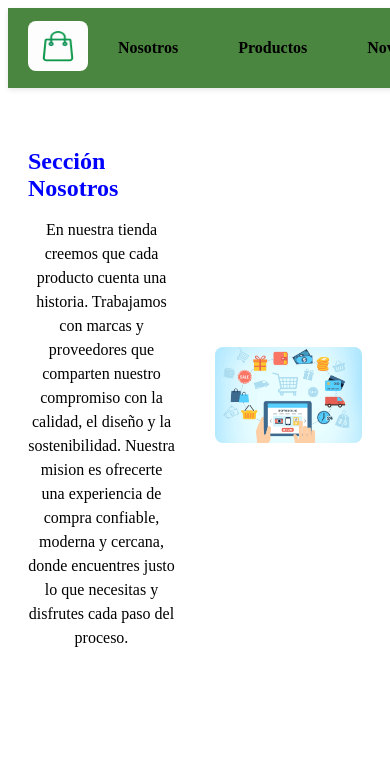
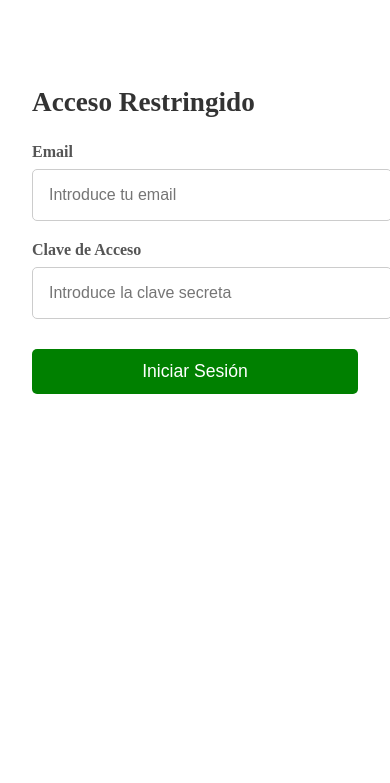
Before and after one commit to de123kl/E-Comerce, a website: page index.html in a window 390 px wide. Shown: the top 783 px of the page. Drawn offline with Linux system fonts and the light colour scheme.

Commit message:
Add: Menu hamburguesa y login básico

```diff
--- a/styles.css
+++ b/Landing.css
@@ -15,13 +15,40 @@
 .logo img {
   border-radius: 8px;
 }
+/* BOTÓN HAMBURGUESA (ESCONDE EN DESKTOP) */
+.menu-toggle {
+  display: none; /* Oculto por defecto */
+  font-size: 2rem; /* Tamaño del ícono hamburguesa */
+  background: none; /* Sin fondo */
+  border: none; /* Sin bordes */
+  cursor: pointer; /* Manito al pasar el mouse */
+  margin-right: 1rem; /* Espacio entre el borde derecho */
+}
 
-.Menu-Horizontal {
-  list-style: none;
-  display: flex;
-  align-items: center;
-  margin: 0;
-  padding: 0;
+/* RESPONSIVE: MÓVILES */
+@media (max-width: 768px) {
+  .menu-toggle {
+    display: block; /* Mostrar botón hamburguesa en móviles */
+    color: black;
+  }
+
+  .Menu-Horizontal {
+    display: none; /* Ocultar menú horizontal por defecto */
+    flex-direction: column; /* Mostrarlo en vertical al activarse */
+    width: 100%;
+    background-color: white;
+    position: absolute;
+    top: 4rem; /* Debajo del menú fijo */
+    left: 0;
+  }
+
+  .Menu-Horizontal.active {
+    display: flex; /* Mostrar menú al activar la clase */
+  }
+
+  .Menu-Horizontal li {
+    border-bottom: 1px solid #ccc; /* Líneas separadoras */
+  }
 }
 
 .Menu-Horizontal > li {
--- a/index.html
+++ b/index.html
@@ -3,179 +3,42 @@
   <head>
     <meta charset="UTF-8" />
     <meta name="viewport" content="width=device-width, initial-scale=1.0" />
-    <meta http-equiv="X-UA-Compatible" content="ie=edge" />
-    <title>Mi Web Site</title>
-    <link rel="stylesheet" href="styles.css" />
+    <title>Login con Clave Estática</title>
+    <link rel="stylesheet" href="login.css" />
   </head>
   <body>
-    <!-- NAV -->
-    <nav class="topheader">
-      <a href="" class="logo">
-        <img height="50" width="60" src="img/Logo.png" alt="logo" />
-      </a>
-      <ul class="Menu-Horizontal">
-        <li><a href="#Nosotros">Nosotros</a></li>
-        <li>
-          <a href="">Productos</a>
-          <ul class="Menu-Vertical">
-            <li><a href="">Ropa</a></li>
-            <li><a href="">Accesorios</a></li>
-            <li><a href="">Ofertas</a></li>
-          </ul>
-        </li>
-        <li><a href="#Novedades"">Novedades</a></li>
-        <li><a href="#Contacto">Contáctanos</a></li>
-      </ul>
-    </nav>
+    <section class="login-container">
+      <div class="login-box">
+        <h2>Acceso Restringido</h2>
 
-    <!-- Seccion Nosotros -->
-    <section id="Nosotros" class="seccion-conocenos">
-      <div class="div-gral-conocenos">
-        <div class="div-conoc-texto">
-          <h2>Sección Nosotros</h2>
-          <p>
-            En nuestra tienda creemos que cada producto cuenta una historia. Trabajamos con marcas y proveedores que comparten nuestro compromiso con la calidad, el diseño y la sostenibilidad.
-            Nuestra mision es ofrecerte una experiencia de compra confiable, moderna y cercana, donde encuentres justo lo que necesitas y disfrutes cada paso del proceso.
-          </p>
-        </div>
-        <div class="div-conoc-imagen">
-          <img src="img/conocenos.png" alt="imagen conocenos" />
-        </div>
+        <form onsubmit="return validarLogin(event);">
+          <div class="input-group">
+            <label for="email">Email</label>
+            <input
+              type="email"
+              id="email"
+              name="email"
+              placeholder="Introduce tu email"
+              required
+            />
+          </div>
+
+          <div class="input-group">
+            <label for="password">Clave de Acceso</label>
+            <input
+              type="password"
+              id="password"
+              name="password"
+              placeholder="Introduce la clave secreta"
+              required
+            />
+          </div>
+
+          <button type="submit" class="login-button">Iniciar Sesión</button>
+        </form>
       </div>
     </section>
 
-    <!-- Seccion Novedades -->
-    <section id="Novedades" class="seccion-negocio">
-      <div class="div-gral-negocio">
-        <div class="div-negoc-texto">
-          <h2>Sección Novedades</h2>
-          <p>
-            Explora las ultimas incorporaciones a nuestro catálogo. Cada semana añadimos nuevos productos inspirados en as tendencias actuales y en las necesidades de nuestros clientes. Desde lanzamientos exclusivos hasta ofertas especiales, aquí descubrirás lo mas reciente para mantener tu estilo siempre actualizado.
-          </p>
-
-        </div>
-        <div class="div-negoc-video">
-          <iframe
-            width="560"
-            height="315"
-            src="https://www.youtube.com/embed/Hin8-nEFIuI?si=UMfBI3kVv4EMNz41"
-            title="YouTube video player"
-            frameborder="0"
-            allow="accelerometer; autoplay; clipboard-write; encrypted-media; gyroscope; picture-in-picture; web-share"
-            referrerpolicy="strict-origin-when-cross-origin"
-            allowfullscreen
-          ></iframe>
-        </div>
-      </div>
-    </section>
-
-    <!--SECCION CONTACTANOS-->
-    <section id="Contacto" class="seccion-formulario">
-      <div class="div-cont-formulario">
-        <h2>Contactenos</h2>
-        <p>Si tiene dudas, no dude en mandarnos un mensaje adjuntando sus datos</p>
-        <form class="formulario">
-          <div class="campo">
-            <label for="nombre">Nombres Completos:</label>
-            <input
-              type="text"
-              id="nombre"
-              name="nombre"
-              placeholder="Ingrese sus nombres"
-            />
-          </div>
-          <div class="campo">
-            <label for="correo">Correo:</label>
-            <input
-              type="text"
-              id="correo"
-              name="correo"
-              placeholder="Ingrese su correo"
-            />
-          </div>
-
-          <div class="campo">
-            <label for="asunto">Asunto:</label>
-            <input
-              type="text"
-              id="asunto"
-              name="asunto"
-              placeholder="Ingrese el asunto de su consulta"
-            />
-          </div>
-
-          <div class="campo">
-            <label for="mensaje">Mensaje:</label>
-            <textarea
-              type="text"
-              id="mensaje"
-              name="mensaje"
-              rows="5"
-              placeholder="Escriba su consulta"
-            ></textarea>
-          </div>
-          <button type="submit">Enviar</button>
-        </form>
-      </div>
-    </section>
-      <!-- PIE DE PAGINA -->
-
-      <section id="footer">
-        <footer class="footer">
-          <div class="footer-container">
-            <!-- Logo y nombre de sitio -->
-            <div class="footer-brand">
-              <img
-                src="img/Senati_logo.png"
-                alt="Logo"
-                class="footer-logo"
-              />
-              <p>SENATI</p>
-              <small>© 2025 Todos los derechos reservados</small>
-            </div>
-
-            <!-- Enlaces legales -->
-            <div class="footer-links">
-              <h4>Legal</h4>
-              <a href="/Documentos/3.politica-privacidad.pdf"
-                >Política de Privacidad</a
-              >
-              <!-- Dentro de href llama a un documento pdf con la poltica-->
-              <a href="#">Términos y Condiciones</a>
-              <!-- Dentro de href llama a un documento pdf con los terminos y condiciones-->
-              <a href="/Documentos/LeyProteccionDatos.pdf">Protección de Datos</a>
-            </div>
-
-            <!-- Redes sociales con íconos personalizados -->
-            <div class="footer-social">
-              <h4>Síguenos</h4>
-              <a href="#"
-                ><img
-                  src="https://cdn-icons-png.flaticon.com/512/145/145802.png"
-                  alt="Facebook"
-                  class="social-icon"
-              /></a>
-              <a href="#"
-                ><img
-                  src="https://cdn-icons-png.flaticon.com/512/145/145812.png"
-                  alt="Instagram"
-                  class="social-icon"
-              /></a>
-              <a href="#"
-                ><img
-                  src="https://cdn-icons-png.flaticon.com/512/145/145807.png"
-                  alt="LinkedIn"
-                  class="social-icon"
-              /></a>
-              <a href="#"
-                ><img
-                  src="https://cdn-icons-png.flaticon.com/512/145/145806.png"
-                  alt="Twitter"
-                  class="social-icon"
-              /></a>
-            </div>
-          </div>
-        </footer>
-      </section>
+    <script src="login.js"></script>
   </body>
 </html>
--- /dev/null
+++ b/login.css
@@ -0,0 +1,108 @@
+/* Contenedor principal: Centra el formulario */
+.login-container {
+  display: flex;
+  justify-content: center;
+  align-items: center;
+  min-height: 100vh;
+  width: 100%;
+  /* Fondo atractivo para la vista de escritorio */
+  background: linear-gradient(135deg, rgb(75, 134, 64) 0%, rgb(0, 95, 0) 100%);
+  padding: 1.25rem; /* 20px de padding */
+}
+
+/* La caja del formulario */
+.login-box {
+  background: white;
+  padding: 2.5rem; /* 40px */
+  border-radius: 0.625rem; /* 10px */
+  box-shadow: 0 0.25rem 0.9375rem rgba(0, 0, 0, 0.2); /* Sombra */
+  width: 100%;
+  max-width: 25rem; /* 400px, el ancho máximo */
+  text-align: center;
+}
+
+.login-box h2 {
+  margin-bottom: 1.5625rem; /* 25px */
+  color: #333;
+  font-size: 1.8rem;
+}
+
+/* División para agrupar Label e Input */
+.input-group {
+  margin-bottom: 1.25rem; /* 20px */
+  text-align: left;
+}
+
+.input-group label {
+  display: block;
+  margin-bottom: 0.5rem; /* 8px */
+  font-weight: bold;
+  color: #555;
+}
+
+.input-group input {
+  width: 100%;
+  padding: 0.75rem; /* 12px */
+  border: 1px solid #ccc;
+  border-radius: 0.3125rem; /* 5px */
+  font-size: 1rem;
+  transition: border-color 0.3s;
+}
+
+.input-group input:focus {
+  border-color: rgb(75, 134, 64);
+  outline: none;
+}
+
+/* Estilo del botón */
+.login-button {
+  width: 100%;
+  padding: 0.75rem; /* 12px */
+  border: none;
+  border-radius: 0.3125rem; /* 5px */
+  background-color: green;
+  color: white;
+  font-size: 1.1rem;
+  cursor: pointer;
+  transition: background-color 0.3s ease;
+  margin-top: 0.625rem; /* 10px */
+}
+
+.login-button:hover {
+  background-color: rgb(0, 95, 0);
+}
+
+/* -------------------------------------- */
+/* MEDIA QUERY: RESPONSIVE MÓVILES */
+/* -------------------------------------- */
+
+/* Estilos aplicados cuando la pantalla mide 600px o menos */
+@media (max-width: 600px) {
+  /* El contenedor principal simula una vista de aplicación */
+  .login-container {
+    padding: 0; /* Quita el padding exterior */
+    background: #fff; /* Fondo blanco liso */
+    align-items: flex-start; /* Mueve el formulario arriba */
+    min-height: auto;
+  }
+
+  /* La caja del formulario se expande y pierde los adornos de tarjeta */
+  .login-box {
+    padding: 1.5rem; /* 24px de padding interno */
+    margin-top: 2rem; /* 32px de espacio superior */
+    width: 100%;
+    max-width: 100%;
+    box-shadow: none; /* Elimina la sombra */
+    border-radius: 0; /* Elimina el borde redondeado */
+    border: none;
+  }
+
+  .login-box h2 {
+    font-size: 1.7rem; /* Ajuste sutil del tamaño */
+    text-align: left;
+  }
+
+  .input-group input {
+    padding: 1rem; /* Aumenta el padding para un mejor toque táctil (16px) */
+  }
+}
--- /dev/null
+++ b/login.js
@@ -0,0 +1,21 @@
+// La función que maneja la lógica de inicio de sesión
+function validarLogin(event) {
+  // Previene el envío del formulario por defecto (evita la recarga)
+  event.preventDefault();
+
+  // Clave estática para la demo
+  const CLAVE_SECRETA = "ok";
+  const passwordInput = document.getElementById("password").value;
+
+  // 2. Realizar la verificación
+  if (passwordInput.toLowerCase() === CLAVE_SECRETA) {
+    alert("¡Acceso concedido! Bienvenido.");
+    // Redirige a tu página principal
+    window.location.href = "Landing.html";
+  } else {
+    alert("Clave incorrecta. Inténtalo de nuevo.");
+    document.getElementById("password").value = "";
+  }
+
+  return false;
+}
```
Also changed, not shown: Landing.html (added, +191 -0 lines), menu_toggle.js (added, +15 -0 lines), 1 other file.
